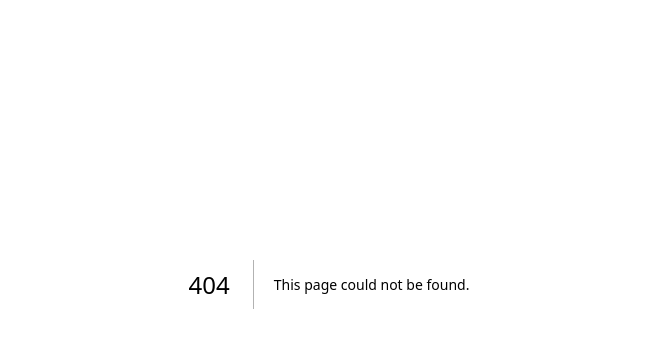
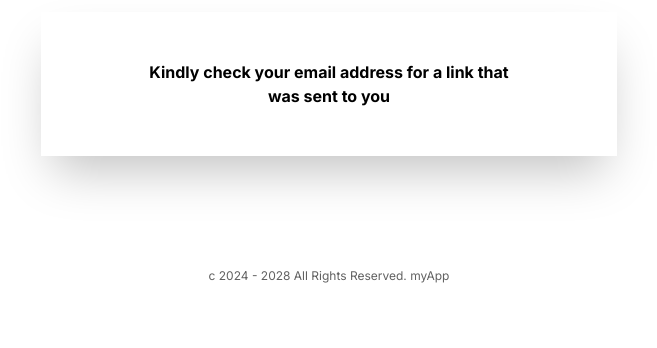
Before and after one commit to Trailblazer007/auth-scaffolding, a Next.js app: page /forgot-password/email-sent in a window 1280 px wide. Before the commit this address had no page. Shown: the part 116-464 px from the top of the page, without its empty margins (311-968 px from the left). Built offline with nearby package versions, Linux system fonts and the light colour scheme.

Commit message:
added the email-sent page

```diff
--- /dev/null
+++ b/app/forgot-password/email-sent/page.tsx
@@ -0,0 +1,25 @@
+import Image from "next/image";
+import Link from "next/link";
+import { IoMdEye } from "react-icons/io";
+
+export default function Home() {
+  return (
+    <main className="min-h-screen">
+      <div className="hero-image"></div>
+
+      <div className="relative max-w-xl p-8 px-24 bg-white mx-auto mt-32 shadow-2xl">
+        <div>
+          <p className="font-bold text-center py-4">
+            Kindly check your email address for a link that was sent to you
+          </p>
+        </div>
+      </div>
+
+      <section>
+        <p className="text-center text-xs text-[#616161] mt-28 mb-14">
+          c 2024 - 2028 All Rights Reserved. myApp
+        </p>
+      </section>
+    </main>
+  );
+}
```
